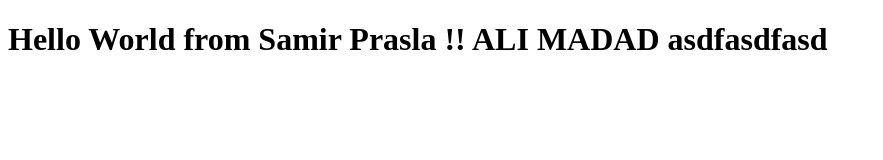
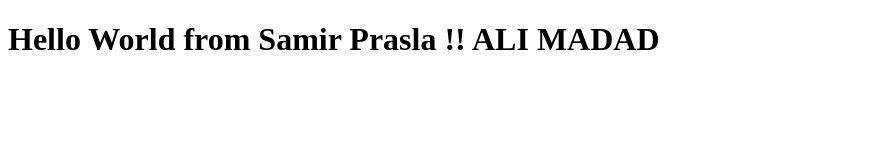
Before and after one commit to samirprasla/Sample2020, a plain HTML site: page index.html in a window 1280 px wide. Shown: the whole page, without its empty margins (0-883 px from the left). Drawn offline with Linux system fonts and the light colour scheme.

Commit message:
Update index.html

```diff
--- a/index.html
+++ b/index.html
@@ -6,7 +6,7 @@
     <title>Document</title>
 </head>
 <body>
-  <h1>Hello World from Samir Prasla !! ALI MADAD asdfasdfasd</h1>
+  <h1>Hello World from Samir Prasla !! ALI MADAD</h1>
 
 
 
```
